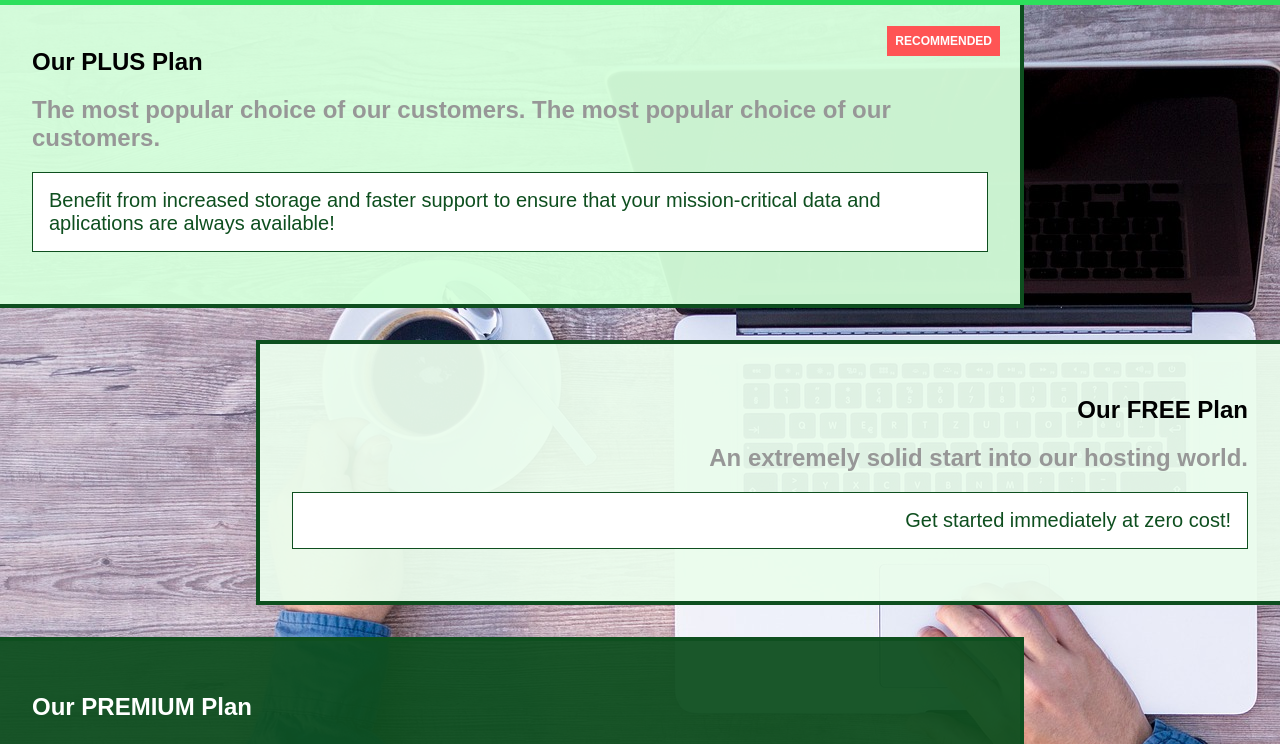
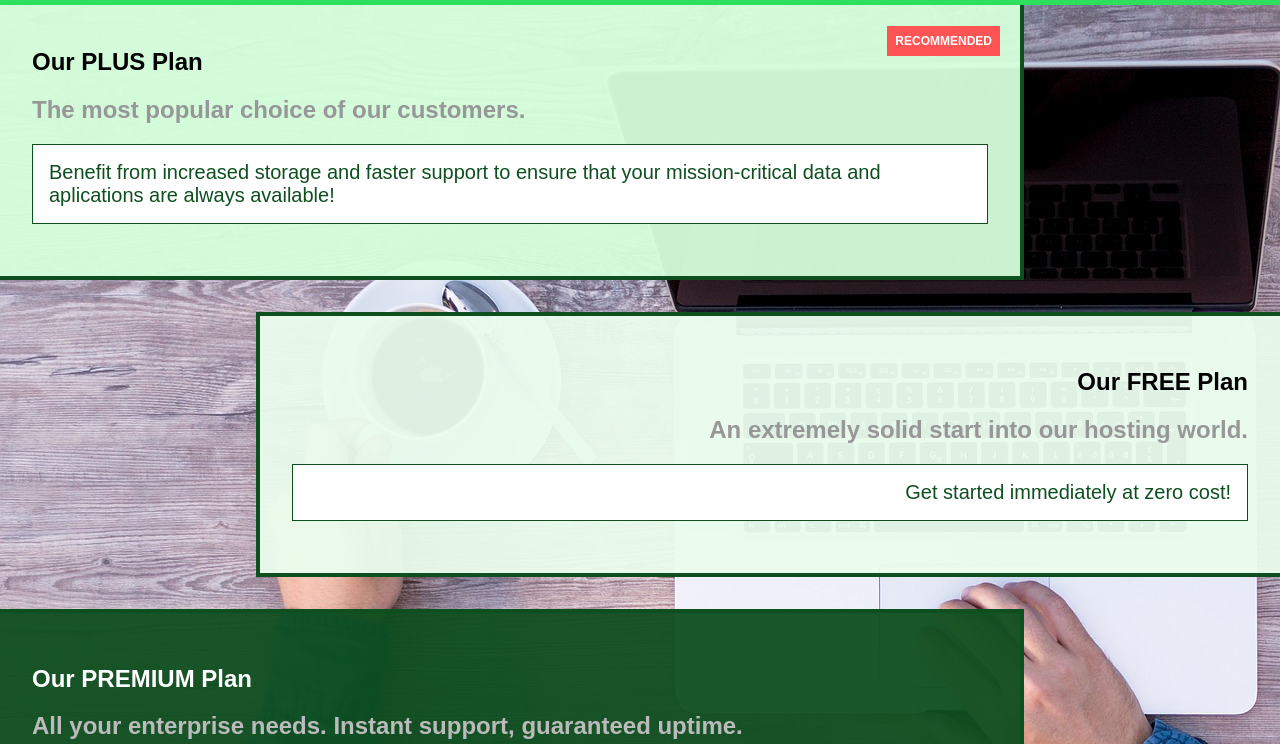
Before and after one commit to vumar/project-1, a plain HTML site: page packages/index.html in a window 1280 px wide. Shown: the part 56-800 px from the top of the page. Drawn offline with Linux system fonts and the light colour scheme.

Commit message:
This is my 3rd Commit

```diff
--- a/packages/index.html
+++ b/packages/index.html
@@ -44,8 +44,7 @@
           <h1 class="package__title">Our PLUS Plan</h1>
           <h2 class="package__badge">RECOMMENDED</h2>
           <h2 class="package__subtitle">
-            The most popular choice of our customers. The most popular choice of
-            our customers.
+            The most popular choice of our customers.
           </h2>
           <p class="package__info">
             Benefit from increased storage and faster support to ensure that
```
